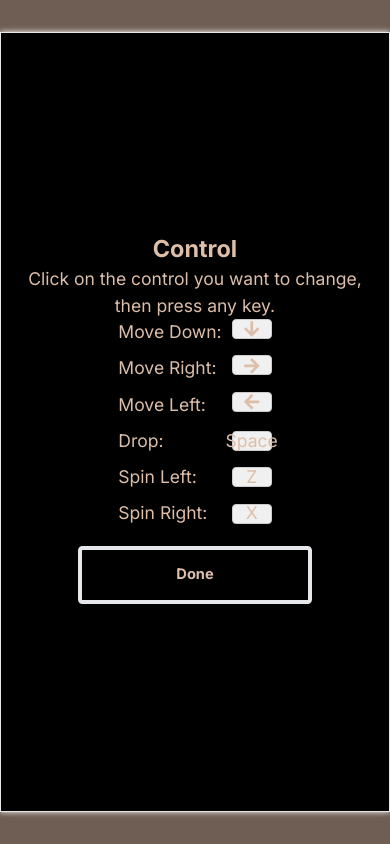
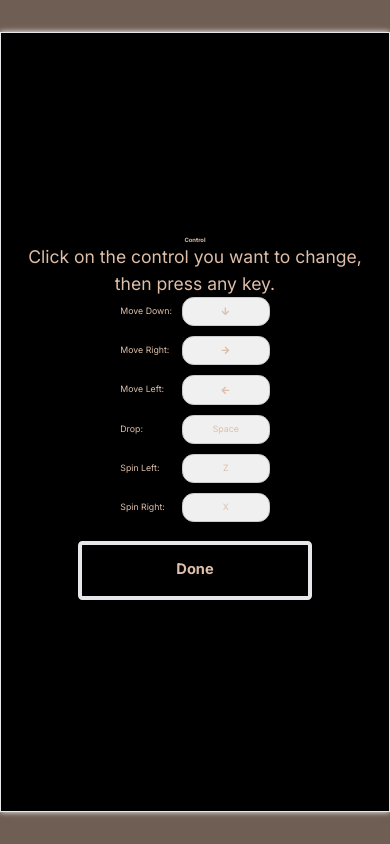
Before and after one commit to ZackHu-2001/Tetris-AI, a Next.js app: page / in a window 390 px wide. Both pictures are taken after a click on the button "Control". Shown: the top 844 px of the page. Built offline with nearby package versions, Linux system fonts and the light colour scheme.

Commit message:
feat: add media queries for responsiveness

```diff
--- a/src/app/globals.css
+++ b/src/app/globals.css
@@ -55,11 +55,11 @@ body {
 }
 
 .control-panel .controls-container .control-item {
-  display: flex; /* This makes the child elements line up horizontally */
-  justify-content: space-between; /* This separates the control name and button */
-  align-items: center; /* This vertically centers the control name and button */
-  width: 100%; /* Adjust as necessary to control the width of the line */
-  margin-bottom: 10px; /* Adds a little space between each control line */
+  display: flex;
+  justify-content: space-between;
+  align-items: center;
+  width: 100%;
+  margin-bottom: 10px;
 }
 
 .control-panel .control-name {
@@ -70,11 +70,11 @@ body {
   display: inline-flex;
   justify-content: center;
   align-items: center;
-  width: 40px;
-  height: 20px;
+  width: 30rem;
+  height: 10rem;
   background-color: #f0f0f0;
   border: 1px solid #ccc;
-  border-radius: 4px;
+  border-radius: 2rem;
   cursor: pointer;
 }
 
@@ -82,3 +82,35 @@ body {
   background-color: #e0e0e0;
   border-color: #aaa;
 }
+
+@media (max-width: 768px) {
+  .control-panel {
+    font-size: 2rem;
+  }
+
+  .title,
+  .timer-char {
+    font-size: 1.5rem;
+  }
+
+  .key-icon.button {
+    width: 20rem;
+    height: 7rem;
+  }
+}
+
+@media (max-width: 480px) {
+  .control-panel {
+    font-size: 1.5rem;
+  }
+
+  .title,
+  .timer-char {
+    font-size: 1rem;
+  }
+
+  .key-icon.button {
+    width: 15rem;
+    height: 5rem;
+  }
+}
```
